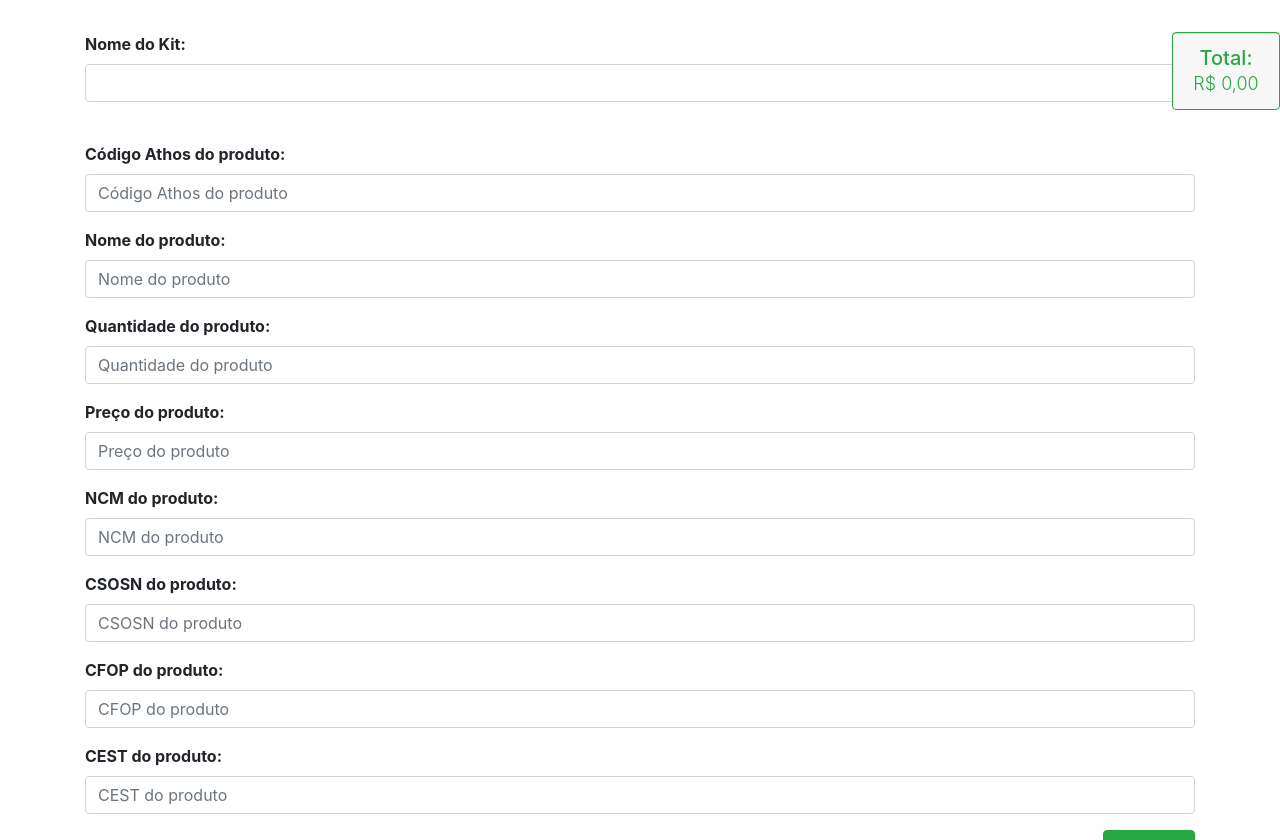
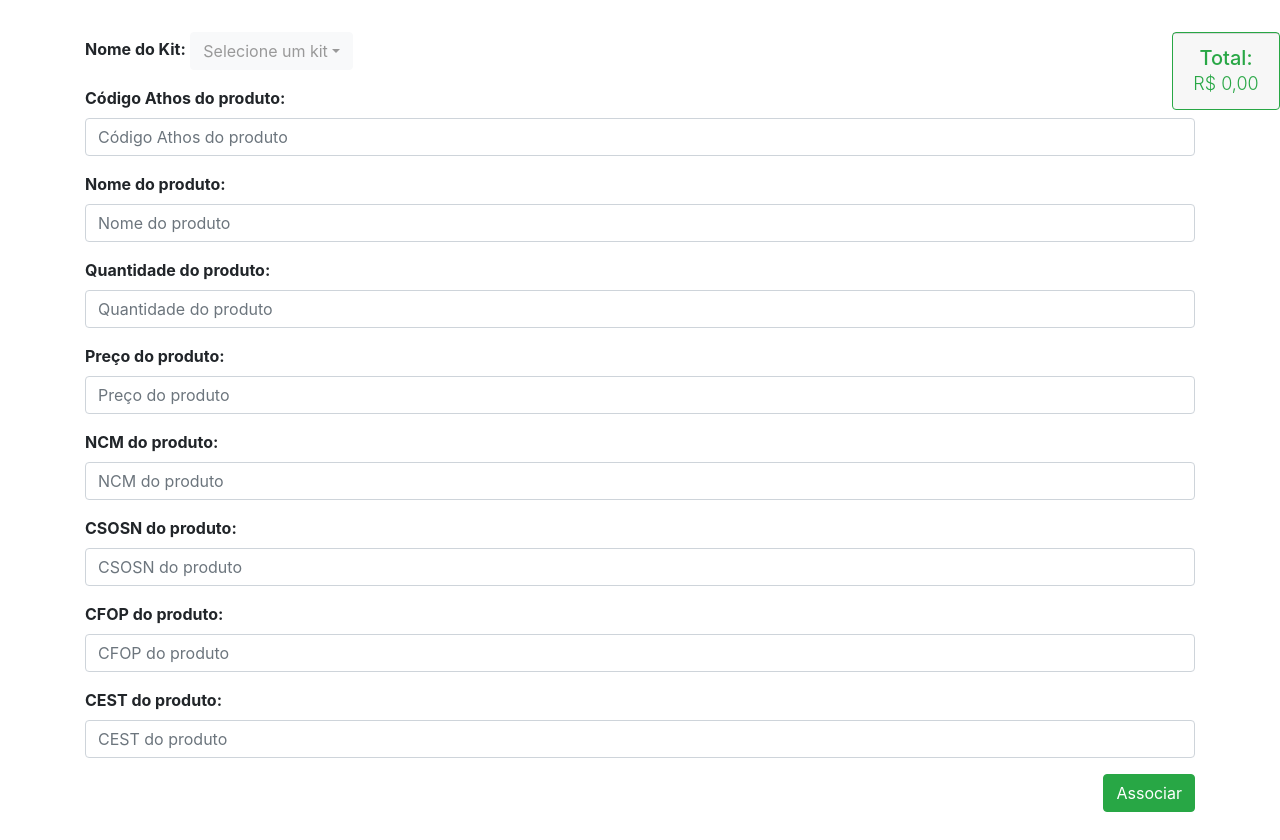
Before and after one commit to leandro1st/mercado_livre, a PHP site: page /cadastrar/associar_produto.php in a window 1280 px wide. Shown: the part 317-1157 px from the top of the page. Run offline with PHP 8.4, Linux system fonts and the light colour scheme; data comes from the database, SQL or seed files in the repository; some libraries are stand-ins or nearby versions.

Commit message:
implementando bootstrap-select

```diff
--- a/alterar/troca_temporaria.php
+++ b/alterar/troca_temporaria.php
@@ -1,7 +1,8 @@
 <?php
 require('../externo/connect.php');
 // Using 'group by' to avoid selecting repeated 'cod_athos'
-$pesquisar = mysqli_query($connect, "SELECT id, cod_athos, nome, ncm, csosn, cfop, cest, COUNT(*) as produto_total_kits FROM $kits GROUP BY $cod_athos ORDER BY $csosn, $nome");
+// $pesquisar = mysqli_query($connect, "SELECT id, cod_athos, nome, ncm, csosn, cfop, cest, COUNT(*) as produto_total_kits FROM $kits GROUP BY $cod_athos ORDER BY $csosn, $nome");
+$pesquisar = mysqli_query($connect, "SELECT id, cod_athos, nome, ncm, csosn, cfop, cest, COUNT(*) as produto_total_kits FROM $kits GROUP BY $cod_athos ORDER BY $nome");
 
 // $num_produtos = 0;
 $num_produtos = mysqli_num_rows($pesquisar);
--- a/cadastrar/associar_produto.php
+++ b/cadastrar/associar_produto.php
@@ -19,10 +19,13 @@ $numero_kits = mysqli_num_rows($pesquisar_todos_kits);
     <link rel="stylesheet" href="https://use.fontawesome.com/releases/v5.8.1/css/all.css" integrity="sha384-50oBUHEmvpQ+1lW4y57PTFmhCaXp0ML5d60M1M7uH2+nqUivzIebhndOJK28anvf" crossorigin="anonymous">
     <link rel="stylesheet" href="../externo/style.css">
     <link rel="stylesheet" href="https://cdnjs.cloudflare.com/ajax/libs/jqueryui/1.12.1/jquery-ui.css">
+    <link rel="stylesheet" href="https://cdn.jsdelivr.net/npm/bootstrap-select@1.13.14/dist/css/bootstrap-select.min.css">
     <script src="../jquery/jquery-3.4.0.min.js"></script>
     <script src="https://cdnjs.cloudflare.com/ajax/libs/jqueryui/1.12.1/jquery-ui.js"></script>
     <script src="../bootstrap/js/bootstrap.bundle.min.js"></script>
     <script src="../maskmoney/dist/jquery.maskMoney.min.js" type="text/javascript"></script>
+    <script src="https://cdn.jsdelivr.net/npm/bootstrap-select@1.13.14/dist/js/bootstrap-select.min.js"></script>
+    <script src="https://cdn.jsdelivr.net/npm/bootstrap-select@1.13.14/dist/js/i18n/defaults-pt_BR.min.js"></script>
     <script>
         $(document).ready(function() {
             $('#form_associar')[0].reset();
@@ -158,8 +161,7 @@ $numero_kits = mysqli_num_rows($pesquisar_todos_kits);
                 <label for="id_kit">
                     <b>Nome do Kit:</b>
                 </label>
-                <select id="id_kit" name="id_kit" class="custom-select" required>
-                    <option value="" selected disabled></option>
+                <select id="id_kit" name="id_kit" class="selectpicker show-tick" data-live-search="true" data-width="fit" data-size="6" title="Selecione um kit" data-none-results-text="<span style='padding: 0 17px 0 17px'>Nenhum resultado encontrado!</span>" required>
                     <?php
                     for ($i = 0; $i < $numero_kits; $i++) {
                         $vetor_kit = mysqli_fetch_array($pesquisar_todos_kits);
@@ -170,7 +172,7 @@ $numero_kits = mysqli_num_rows($pesquisar_todos_kits);
                     ?>
                 </select>
                 <div class="invalid-feedback">Selecione um kit para associar o produto!</div>
-            </div><br>
+            </div>
             <div class="form-group">
                 <label for="cod_athos">
                     <b>Código Athos do produto:</b>
```
